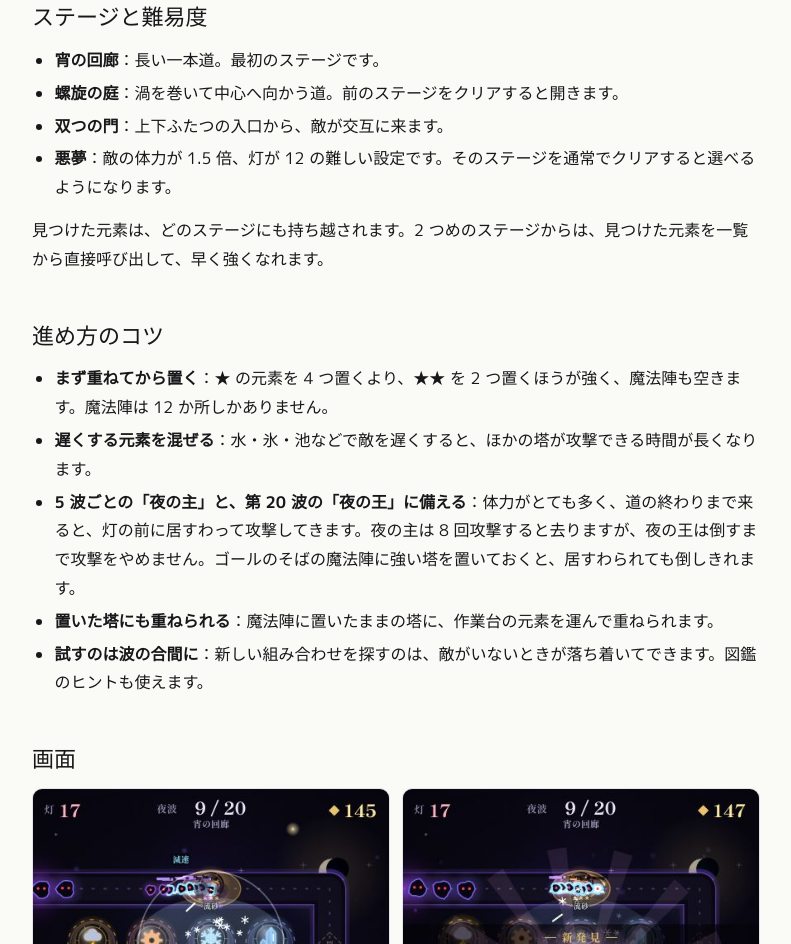
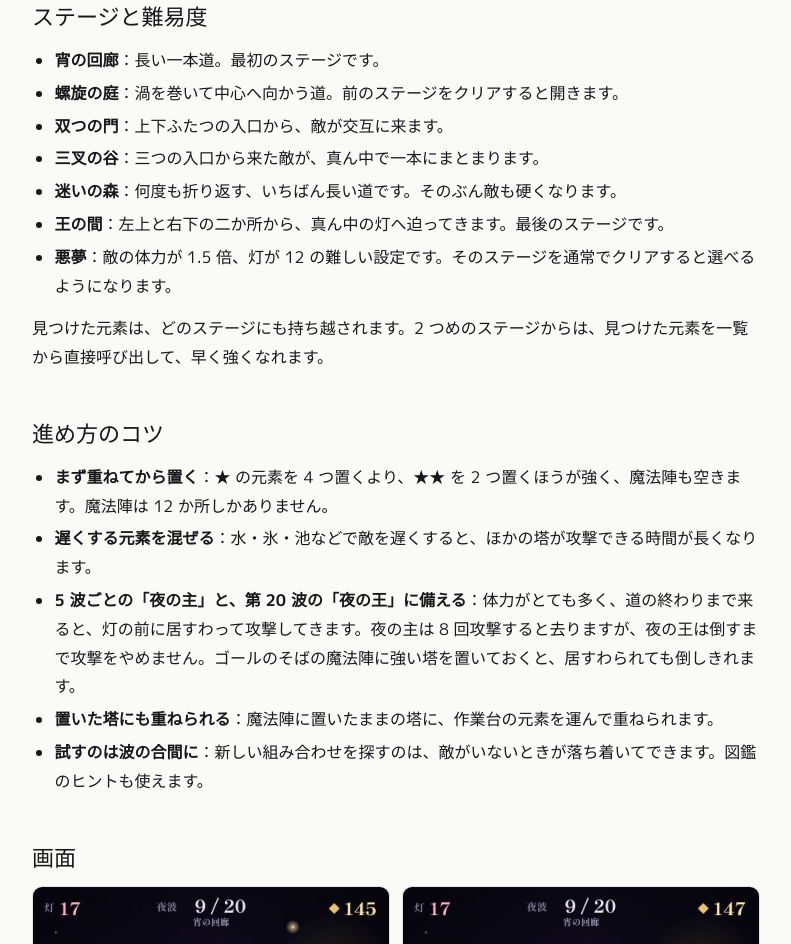
Before and after one commit to shinpoyo/shinpoyo.github.io, a plain HTML site: page works/alchemerge-defense/index.html in a window 1280 px wide. Shown: the part 3728-4672 px from the top of the page, without its empty margins (244-1035 px from the left). Drawn offline with Linux system fonts and the light colour scheme; a web font is replaced by a local one.

Commit message:
アルケマージの紹介ページに新しい3ステージの説明を追加
Co-Authored-By: Claude Opus 5.5 <noreply@anthropic.com>
Claude-Session: https://claude.ai/code/session_01677anw4fRTfkMvYxysWqmY

```diff
--- a/works/alchemerge-defense/index.html
+++ b/works/alchemerge-defense/index.html
@@ -120,6 +120,9 @@
     <li><strong>宵の回廊</strong>：長い一本道。最初のステージです。</li>
     <li><strong>螺旋の庭</strong>：渦を巻いて中心へ向かう道。前のステージをクリアすると開きます。</li>
     <li><strong>双つの門</strong>：上下ふたつの入口から、敵が交互に来ます。</li>
+    <li><strong>三叉の谷</strong>：三つの入口から来た敵が、真ん中で一本にまとまります。</li>
+    <li><strong>迷いの森</strong>：何度も折り返す、いちばん長い道です。そのぶん敵も硬くなります。</li>
+    <li><strong>王の間</strong>：左上と右下の二か所から、真ん中の灯へ迫ってきます。最後のステージです。</li>
     <li><strong>悪夢</strong>：敵の体力が 1.5 倍、灯が 12 の難しい設定です。そのステージを通常でクリアすると選べるようになります。</li>
   </ul>
   <p>見つけた元素は、どのステージにも持ち越されます。2 つめのステージからは、見つけた元素を一覧から直接呼び出して、早く強くなれます。</p>
```
Also changed, not shown: _src/35-alchemerge-defense.html (+3 -0 lines), 1 other file.
